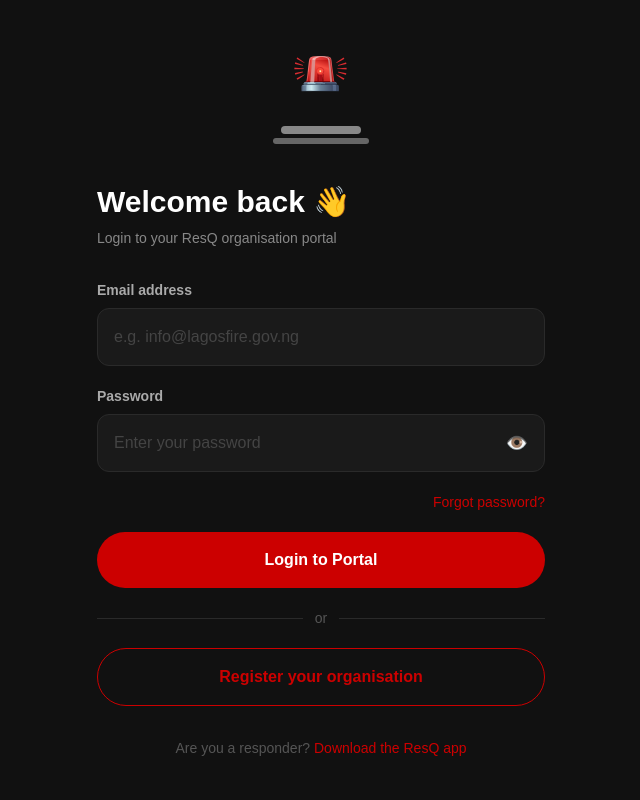
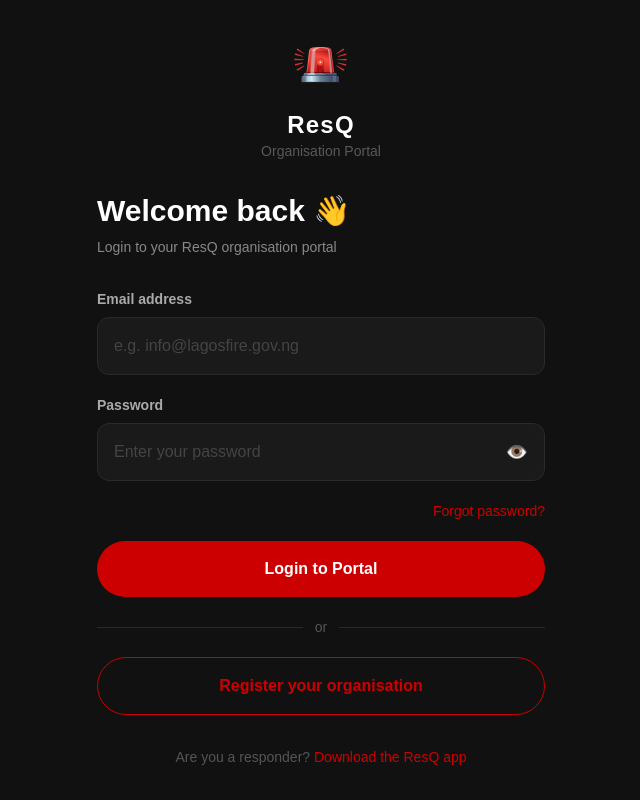
Before and after one commit to steph12-cmd/resq-portal, a Next.js app: page /login in a window 1280 px wide. Shown: the whole page, without its empty margins (319-959 px from the left). Built offline with nearby package versions, Linux system fonts and the light colour scheme.

Commit message:
Fix login logo styling

```diff
--- a/app/login/page.tsx
+++ b/app/login/page.tsx
@@ -14,11 +14,11 @@
 
       <div className="w-full max-w-md">
 
-        <div className="flex flex-col items-center mb-10">
-          <img src="/icon.png" alt="ResQ" className="w-16 h-16 rounded-2xl mb-4" />
-          <div className="w-20 h-2 bg-[#888] rounded mt-1" />
-          <div className="w-24 h-1.5 bg-[#666] rounded mt-1" />
-        </div>
+        <div className="flex flex-col items-center mb-8">
+  <img src="/icon.png" alt="ResQ" className="w-16 h-16 rounded-2xl mb-3" />
+  <h1 className="text-2xl font-black text-white tracking-wider">ResQ</h1>
+  <p className="text-white/30 text-sm">Organisation Portal</p>
+</div>
 
         <h1 className="text-3xl font-bold text-white mb-2">Welcome back 👋</h1>
         <p className="text-[#888] text-sm mb-8">Login to your ResQ organisation portal</p>
```
